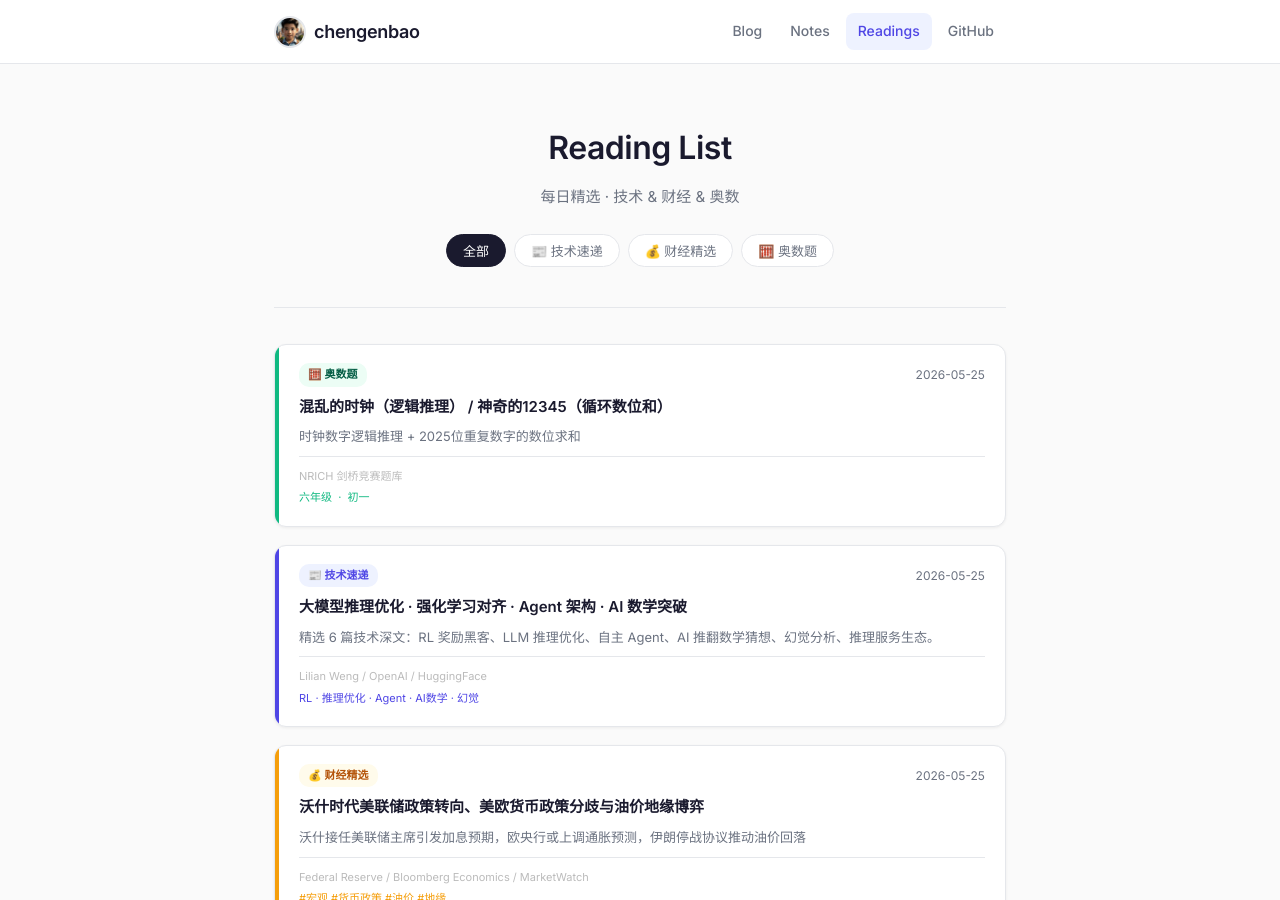
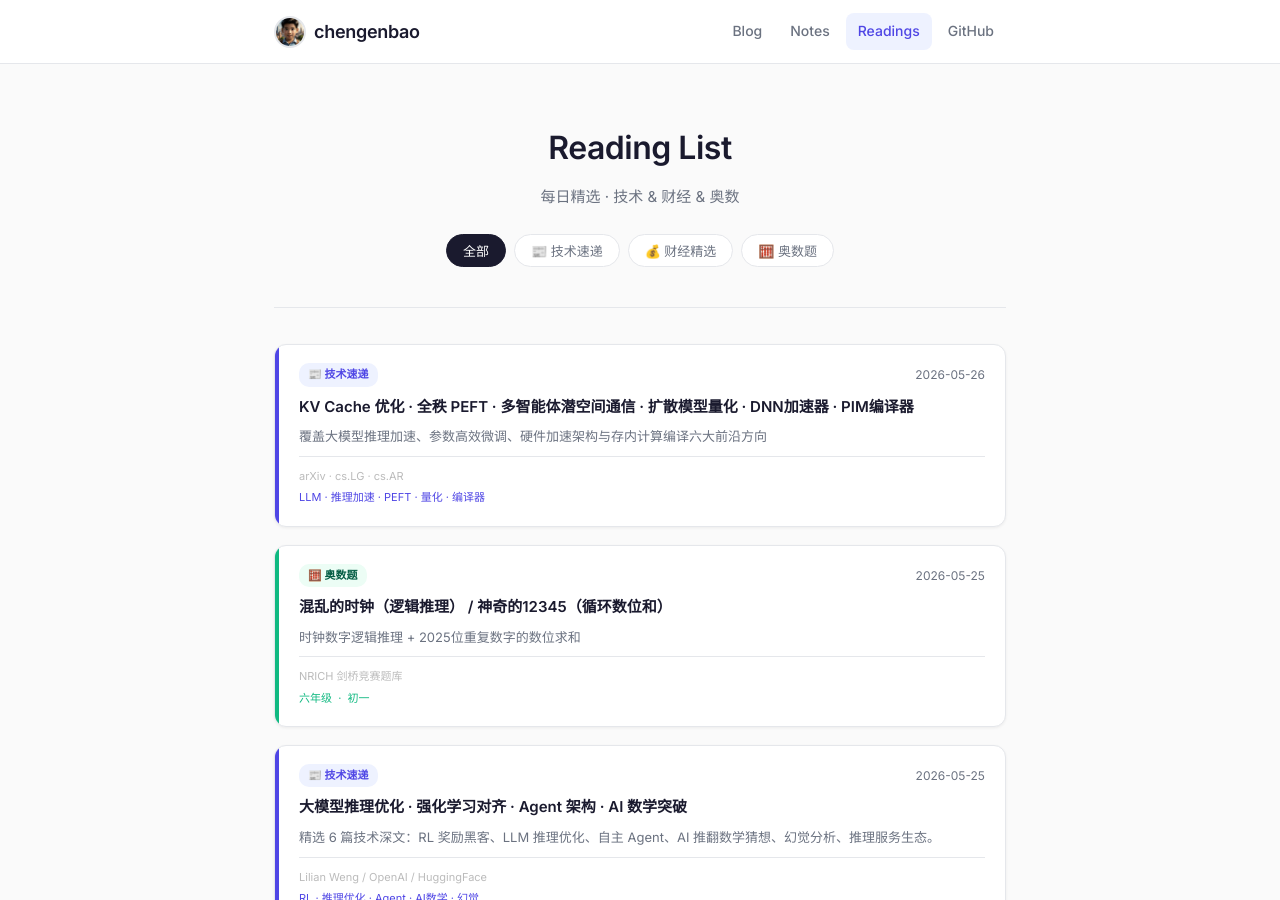
Before and after one commit to chengenbao/chengenbao.github.io, a Jekyll site: the page built from reading-list/index.md, in a window 1280 px wide and 900 px high. Built offline with Jekyll 4.4.1, drawn with Linux system fonts in a browser that asks for light colours.

Commit message:
add tech card 2026-05-26

```diff
--- a/reading-list/index.md
+++ b/reading-list/index.md
@@ -18,6 +18,21 @@ permalink: /reading-list/
   </div>
 
   <div class="rl-grid">
+<a class="rl-card tech" href="/reading-list/2026-05-26-tech-daily/">
+  <div class="rl-accent"></div>
+  <div class="rl-body">
+    <div class="rl-top">
+      <span class="rl-badge tech">📰 技术速递</span>
+      <time>2026-05-26</time>
+    </div>
+    <h2>KV Cache 优化 · 全秩 PEFT · 多智能体潜空间通信 · 扩散模型量化 · DNN加速器 · PIM编译器</h2>
+    <p>覆盖大模型推理加速、参数高效微调、硬件加速架构与存内计算编译六大前沿方向</p>
+    <div class="rl-meta">
+      <span class="rl-source">arXiv · cs.LG · cs.AR</span>
+      <span class="rl-tags">LLM · 推理加速 · PEFT · 量化 · 编译器</span>
+    </div>
+  </div>
+</a>
 <a class="rl-card math" href="/reading-list/2026-05-25-math/"><div class="rl-accent"></div><div class="rl-body"><div class="rl-top"><span class="rl-badge math">🧮 奥数题</span><time>2026-05-25</time></div><h2>混乱的时钟（逻辑推理） / 神奇的12345（循环数位和）</h2><p>时钟数字逻辑推理 + 2025位重复数字的数位求和</p><div class="rl-meta"><span class="rl-source">NRICH 剑桥竞赛题库</span><span class="rl-tags">六年级 &nbsp;·&nbsp; 初一</span></div></div></a>
 <a class="rl-card tech" href="/reading-list/2026-05-25-tech-daily/">
   <div class="rl-accent"></div>
```
